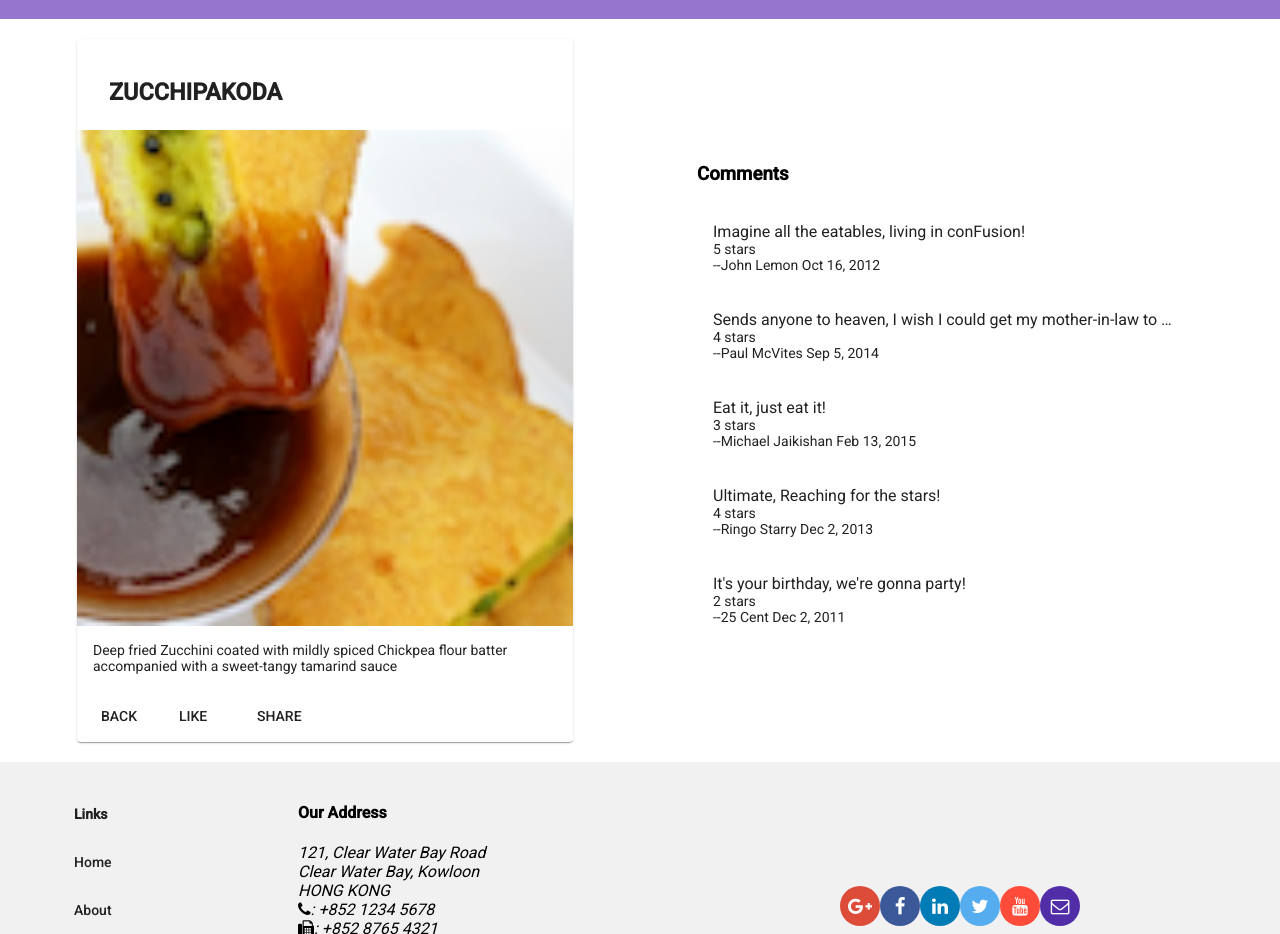
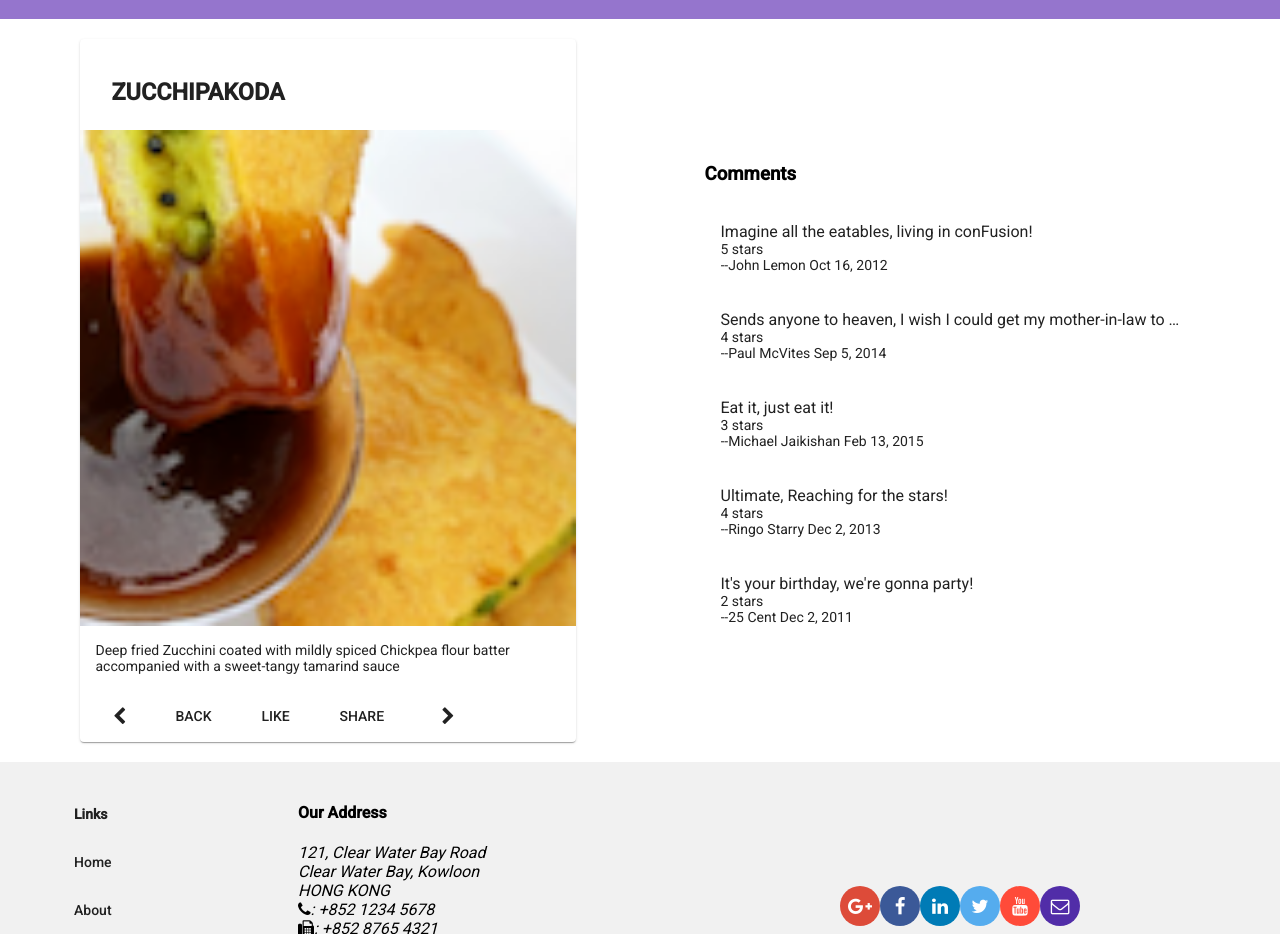
Before and after one commit to hitesh710/conFusion, an Angular app: page /dishdetail/1 in a window 1280 px wide. Shown: the part 320-1254 px from the top of the page. Built offline with nearby package versions, Linux system fonts and the light colour scheme.

Commit message:
RxJS Part 2

```diff
--- a/src/app/dishdetail/dishdetail.component.html
+++ b/src/app/dishdetail/dishdetail.component.html
@@ -1,7 +1,7 @@
 <div class="container" fxLayout="row" fxLayout.sm="column" fxLayout.xs="column"
   fxLayoutAlign.gt-md="space-around center" fxLayoutGap="10px" fxLayoutGap.xs="0">
-  <div fxFlex="40">
-    <mat-card *ngIf="dish">
+  <div fxFlex="40" *ngIf="dish">
+    <mat-card >
       <mat-card-header>
         <mat-card-title>
           <h3 *ngIf="dish">{{dish.name | uppercase}}</h3>
@@ -13,14 +13,21 @@
         </p>
       </mat-card-content>
       <mat-card-actions>
+      <button mat-button [routerLink]="['/dishdetail', prev]">
+      <span class="fa fa-chevron-left fa-lg"></span>
+      </button>
         <button mat-button (click)="goBack()">BACK</button>
         <button mat-button>LIKE</button>
         <button mat-button>SHARE</button>
+        <button mat-button [routerLink]="['/dishdetail', next]">
+        <span class="fa fa-chevron-right fa-lg"></span>
+        </button>
+
       </mat-card-actions>
     </mat-card>
   </div>
-  <div fxFlex="40">
-    <mat-list *ngIf="dish">
+  <div fxFlex="40" *ngIf="dish">
+    <mat-list >
       <h3>Comments</h3>
       <mat-list-item *ngFor="let comment of dish.comments">
         <p matLine>
--- a/src/app/dishdetail/dishdetail.component.ts
+++ b/src/app/dishdetail/dishdetail.component.ts
@@ -1,5 +1,6 @@
 import { Component, OnInit, Input } from '@angular/core';
 import { Dish } from '../shared/dish';
+import { switchMap } from 'rxjs/operators';
 
 import { DishService } from '../services/dish.service';
 
@@ -14,16 +15,24 @@
 export class DishdetailComponent implements OnInit {
 
     dish: Dish;
+    dishIds: string[];
+    prev: string;
+    next: string;
 
     constructor(private dishservice: DishService,
         private route: ActivatedRoute,
         private location: Location) { }
 
     ngOnInit(): void {
-        const id = +this.route.snapshot.params['id'];
-        this.dishservice.getDish(id.toString())
-        .subscribe( dish => this.dish = dish);
+        this.dishservice.getDishIds().subscribe(dishIds => this.dishIds = dishIds);
+    this.route.params.pipe(switchMap((params: Params) => this.dishservice.getDish(params['id'])))
+    .subscribe(dish => { this.dish = dish; this.setPrevNext(dish.id); });
     }
+    setPrevNext(dishId: string) {
+    const index = this.dishIds.indexOf(dishId);
+    this.prev = this.dishIds[(this.dishIds.length + index - 1) % this.dishIds.length];
+    this.next = this.dishIds[(this.dishIds.length + index + 1) % this.dishIds.length];
+  }
     goBack(): void {
         this.location.back();
       }
--- a/src/app/services/dish.service.ts
+++ b/src/app/services/dish.service.ts
@@ -26,4 +26,7 @@
     return  of(DISHES.filter((dish) => dish.featured)[0]).pipe(delay(2000));
 
   }
+   getDishIds(): Observable<string[] | any> {
+    return of(DISHES.map(dish => dish.id ));
+  }
 }
```
